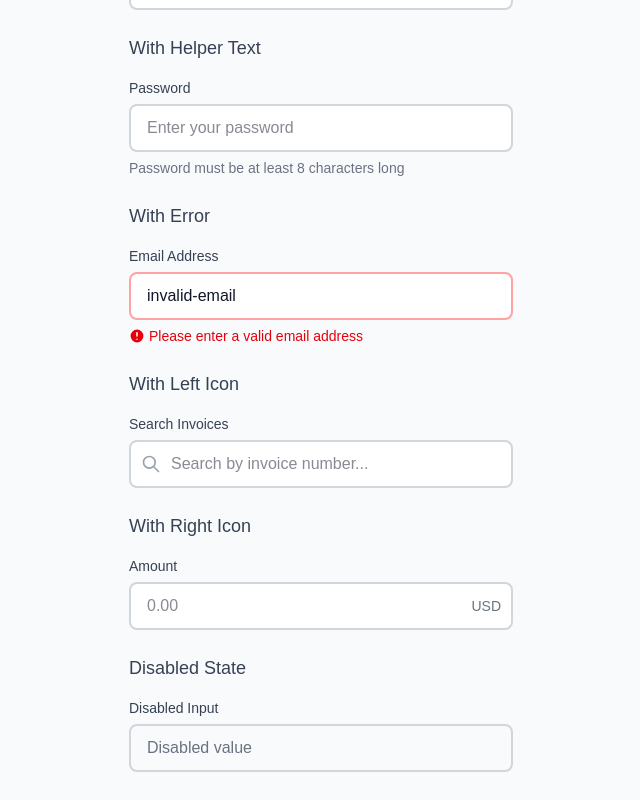
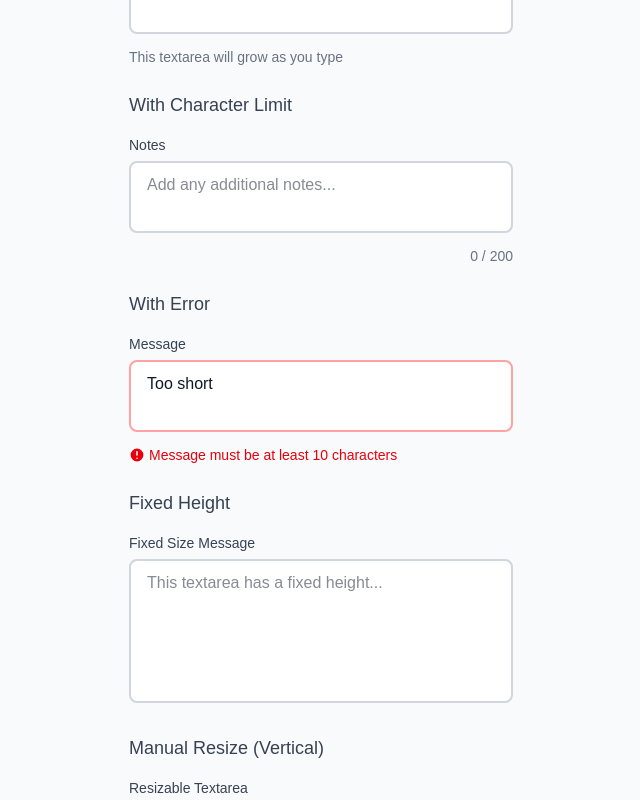
Before and after one commit to DeMaestro5/novba-client, a Next.js app: page / in a window 1280 px wide. Shown: the part 280-1080 px from the top of the page, without its empty margins (63-703 px from the left). Built offline with nearby package versions, Linux system fonts and the light colour scheme.

Commit message:
Refactor page component to integrate Textarea examples and remove Input component. Updated UI to include new Textarea functionality with various configurations, while also restructuring the component layout for better clarity.

```diff
--- a/src/app/page.tsx
+++ b/src/app/page.tsx
@@ -1,123 +1,170 @@
 'use client';
 
-import Input from '@/components/Input';
+import { useState } from 'react';
 import Button from '@/components/UI/Button';
-import { useState } from 'react';
+import Input from '@/components/UI/Input';
+import Textarea from '@/components/UI/TextArea';
 
-export default function Novba() {
+export default function Home() {
   const [email, setEmail] = useState('');
   const [password, setPassword] = useState('');
   const [search, setSearch] = useState('');
 
+  // Textarea states
+  const [description, setDescription] = useState('');
+  const [notes, setNotes] = useState('');
+  const [message, setMessage] = useState('');
+
   return (
     <div className='min-h-screen bg-gray-50 p-8'>
       <div className='max-w-4xl mx-auto space-y-12'>
-        <h1 className='text-3xl font-bold text-gray-900'> Novba Components</h1>
+        <h1 className='text-3xl font-bold text-gray-900'>Novba Components</h1>
+
+        {/* Textarea Examples */}
         <section className='space-y-6'>
           <h2 className='text-2xl font-semibold text-gray-800'>
-            Input Component
+            Textarea Components
           </h2>
+
+          {/* Basic Textarea with Auto-Resize */}
           <div>
             <h3 className='text-lg font-medium text-gray-700 mb-4'>
-              Basic Input
+              Auto-Resize (Default)
             </h3>
-            <Input
-              label='Email'
-              type='email'
-              placeholder='you@example.com'
-              value={email}
-              onChange={(e) => setEmail(e.target.value)}
+            <Textarea
+              label='Invoice Description'
+              placeholder='Describe the work performed...'
+              value={description}
+              onChange={(e) => setDescription(e.target.value)}
+              helperText='This textarea will grow as you type'
             />
           </div>
+
+          {/* With Character Counter */}
           <div>
             <h3 className='text-lg font-medium text-gray-700 mb-4'>
-              With Helper Text
+              With Character Limit
             </h3>
-            <Input
-              label='Password'
-              type='password'
-              placeholder='Enter your password'
-              helperText='Password must be at least 8 characters long'
-              value={password}
-              onChange={(e) => setPassword(e.target.value)}
+            <Textarea
+              label='Notes'
+              placeholder='Add any additional notes...'
+              value={notes}
+              onChange={(e) => setNotes(e.target.value)}
+              maxLength={200}
+              showCharCount
             />
           </div>
+
+          {/* With Error */}
           <div>
             <h3 className='text-lg font-medium text-gray-700 mb-4'>
               With Error
             </h3>
-            <Input
-              label='Email Address'
-              type='email'
-              placeholder='you@example.com'
-              value='invalid-email'
-              error='Please enter a valid email address'
-            />
-          </div>
-          <div>
-            <h3 className='text-lg font-medium text-gray-700 mb-4'>
-              With Left Icon
-            </h3>
-            <Input
-              label='Search Invoices'
-              placeholder='Search by invoice number...'
-              value={search}
-              onChange={(e) => setSearch(e.target.value)}
-              leftIcon={
-                <svg
-                  className='w-5 h-5'
-                  fill='none'
-                  stroke='currentColor'
-                  viewBox='0 0 24 24'
-                >
-                  <path
-                    strokeLinecap='round'
-                    strokeLinejoin='round'
-                    strokeWidth={2}
-                    d='M21 21l-6-6m2-5a7 7 0 11-14 0 7 7 0 0114 0z'
-                  />
-                </svg>
-              }
-            />
-          </div>
-          <div>
-            <h3 className='text-lg font-medium text-gray-700 mb-4'>
-              With Right Icon
-            </h3>
-            <Input
-              label='Amount'
-              type='number'
-              placeholder='0.00'
-              rightIcon={
-                <span className='text-sm font-medium text-gray-500'>USD</span>
-              }
+            <Textarea
+              label='Message'
+              value='Too short'
+              error='Message must be at least 10 characters'
             />
           </div>
 
-          {/* Disabled Input */}
+          {/* Fixed Height (No Auto-Resize) */}
+          <div>
+            <h3 className='text-lg font-medium text-gray-700 mb-4'>
+              Fixed Height
+            </h3>
+            <Textarea
+              label='Fixed Size Message'
+              placeholder='This textarea has a fixed height...'
+              value={message}
+              onChange={(e) => setMessage(e.target.value)}
+              autoResize={false}
+              rows={5}
+            />
+          </div>
+
+          {/* With Manual Resize Handle */}
+          <div>
+            <h3 className='text-lg font-medium text-gray-700 mb-4'>
+              Manual Resize (Vertical)
+            </h3>
+            <Textarea
+              label='Resizable Textarea'
+              placeholder='You can resize this by dragging the bottom-right corner...'
+              autoResize={false}
+              resize='vertical'
+              rows={4}
+            />
+          </div>
+
+          {/* Disabled */}
           <div>
             <h3 className='text-lg font-medium text-gray-700 mb-4'>
               Disabled State
             </h3>
-            <Input
-              label='Disabled Input'
-              placeholder="You can't type here"
-              value='Disabled value'
+            <Textarea
+              label='Disabled Textarea'
+              value='This textarea is disabled'
               disabled
             />
           </div>
 
-          {/* Full Width Input */}
+          {/* Full Width */}
           <div>
             <h3 className='text-lg font-medium text-gray-700 mb-4'>
               Full Width
             </h3>
-            <Input
-              label='Full Width Input'
-              placeholder='This takes full width of container'
+            <Textarea
+              label='Full Width Textarea'
+              placeholder='This takes the full width of its container...'
               fullWidth
             />
           </div>
+        </section>
+
+        {/* Input Examples */}
+        <section className='space-y-6'>
+          <h2 className='text-2xl font-semibold text-gray-800'>
+            Input Components
+          </h2>
+
+          <Input
+            label='Email Address'
+            type='email'
+            placeholder='you@example.com'
+            value={email}
+            onChange={(e) => setEmail(e.target.value)}
+          />
+
+          <Input
+            label='Password'
+            type='password'
+            placeholder='Enter your password'
+            helperText='Password must be at least 8 characters'
+            value={password}
+            onChange={(e) => setPassword(e.target.value)}
+          />
+
+          <Input
+            label='Search Invoices'
+            placeholder='Search by invoice number...'
+            value={search}
+            onChange={(e) => setSearch(e.target.value)}
+            leftIcon={
+              <svg
+                className='w-5 h-5'
+                fill='none'
+                stroke='currentColor'
+                viewBox='0 0 24 24'
+              >
+                <path
+                  strokeLinecap='round'
+                  strokeLinejoin='round'
+                  strokeWidth={2}
+                  d='M21 21l-6-6m2-5a7 7 0 11-14 0 7 7 0 0114 0z'
+                />
+              </svg>
+            }
+          />
         </section>
 
         {/* Button Examples */}
--- /dev/null
+++ b/src/components/UI/TextArea.tsx
@@ -0,0 +1,171 @@
+'use client';
+
+import { TextareaProps } from '@/types/ui.types';
+import { useEffect, useRef } from 'react';
+
+export default function TextArea({
+  label,
+  error,
+  helperText,
+  fullWidth = false,
+  showCharCount = false,
+  maxLength,
+  autoResize = true,
+  minRows = 3,
+  maxRows = 5,
+  containerClassName = '',
+  disabled,
+  resize = 'none',
+  className,
+  value,
+  onChange,
+  ...rest
+}: TextareaProps) {
+  const textareaRef = useRef<HTMLTextAreaElement>(null);
+
+  //Auto resize
+  useEffect(() => {
+    if (!autoResize || !textareaRef.current) return;
+    const textarea = textareaRef.current;
+    textarea.style.height = 'auto';
+    const scrollHeight = textarea.scrollHeight;
+
+    const lineHeight = parseInt(getComputedStyle(textarea).lineHeight);
+    const minHeight = lineHeight * minRows;
+    const maxHeight = lineHeight * maxRows;
+
+    const newHeight = Math.min(Math.max(scrollHeight, minHeight), maxHeight);
+    textarea.style.height = `${newHeight}px`;
+  }, [value, autoResize, minRows, maxRows]);
+
+  const charCount = value ? String(value).length : 0;
+  const showCounter = showCharCount && maxLength;
+
+  const containerStyles = `
+    ${fullWidth ? 'w-full' : 'w-full max-w-sm'}
+    ${containerClassName}
+  `;
+
+  const baseTextareaStyles = `
+    w-full
+    px-4
+    py-2.5
+    text-base
+    text-gray-900
+    bg-white
+    border-2
+    rounded-lg
+    transition-all
+    duration-200
+    focus:outline-none
+    disabled:bg-gray-50
+    disabled:text-gray-500
+    disabled:cursor-not-allowed
+  `;
+
+  const borderStyles = error
+    ? 'border-red-300 focus:border-red-500 focus:ring-2 focus:ring-red-200'
+    : 'border-gray-300 focus:border-orange-500 focus:ring-2 focus:ring-orange-200';
+
+  // Resize styles
+  // Map resize prop to correct Tailwind classes
+  const getResizeClass = () => {
+    switch (resize) {
+      case 'none':
+        return 'resize-none';
+      case 'vertical':
+        return 'resize-y';
+      case 'horizontal':
+        return 'resize-x';
+      case 'both':
+        return 'resize';
+      default:
+        return 'resize-none';
+    }
+  };
+
+  const resizeStyles = getResizeClass();
+
+  const labelStyles = `
+    block
+    text-sm
+    font-medium
+    text-gray-700
+    mb-1.5
+  `;
+
+  const errorStyles = `
+    mt-1.5
+    text-sm
+    text-red-600
+    flex
+    items-center
+    gap-1
+  `;
+
+  const helperStyles = `
+    mt-1.5
+    text-sm
+    text-gray-500
+  `;
+
+  // Character counter styles
+  const counterStyles = `
+    mt-1.5
+    text-sm
+    text-right
+    ${charCount > (maxLength || 0) ? 'text-red-600' : 'text-gray-500'}
+  `;
+  // Combine all textarea styles
+  const textareaClasses = `
+${baseTextareaStyles}
+${borderStyles}
+${resizeStyles}
+${className}
+`
+    .trim()
+    .replace(/\s+/g, ' ');
+  return (
+    <div className={containerStyles}>
+      {/* Label */}
+      {label && <label className={labelStyles}>{label}</label>}
+
+      {/* Textarea */}
+      <textarea
+        ref={textareaRef}
+        disabled={disabled}
+        className={textareaClasses}
+        value={value}
+        onChange={onChange}
+        maxLength={maxLength}
+        {...rest}
+      />
+
+      {/* Error message */}
+      {error && (
+        <p className={errorStyles}>
+          <svg className='w-4 h-4' fill='currentColor' viewBox='0 0 20 20'>
+            <path
+              fillRule='evenodd'
+              d='M18 10a8 8 0 11-16 0 8 8 0 0116 0zm-7 4a1 1 0 11-2 0 1 1 0 012 0zm-1-9a1 1 0 00-1 1v4a1 1 0 102 0V6a1 1 0 00-1-1z'
+              clipRule='evenodd'
+            />
+          </svg>
+          {error}
+        </p>
+      )}
+
+      {/* Helper text (only show if no error and no counter) */}
+      {!error && !showCounter && helperText && (
+        <p className={helperStyles}>{helperText}</p>
+      )}
+
+      {/* Character counter */}
+      {showCounter && (
+        <p className={counterStyles}>
+          {charCount} / {maxLength}
+        </p>
+      )}
+    </div>
+  );
+}
--- a/src/types/ui.types.ts
+++ b/src/types/ui.types.ts
@@ -19,3 +19,16 @@ export interface InputProps extends React.InputHTMLAttributes<HTMLInputElement>
   fullWidth?: boolean;
   containerClassName?: string;
 }
+export interface TextareaProps extends React.TextareaHTMLAttributes<HTMLTextAreaElement> {
+  label?: string;
+  error?: string;
+  helperText?: string;
+  fullWidth?: boolean;
+  showCharCount?: boolean;
+  maxLength?: number;
+  autoResize?: boolean;
+  minRows?: number;
+  maxRows?: number;
+  containerClassName?: string;
+  resize?: 'none' | 'vertical' | 'horizontal' | 'both';
+}
```
Also changed, not shown: src/components/UI/Input.tsx (renamed from src/components/Input.tsx).
